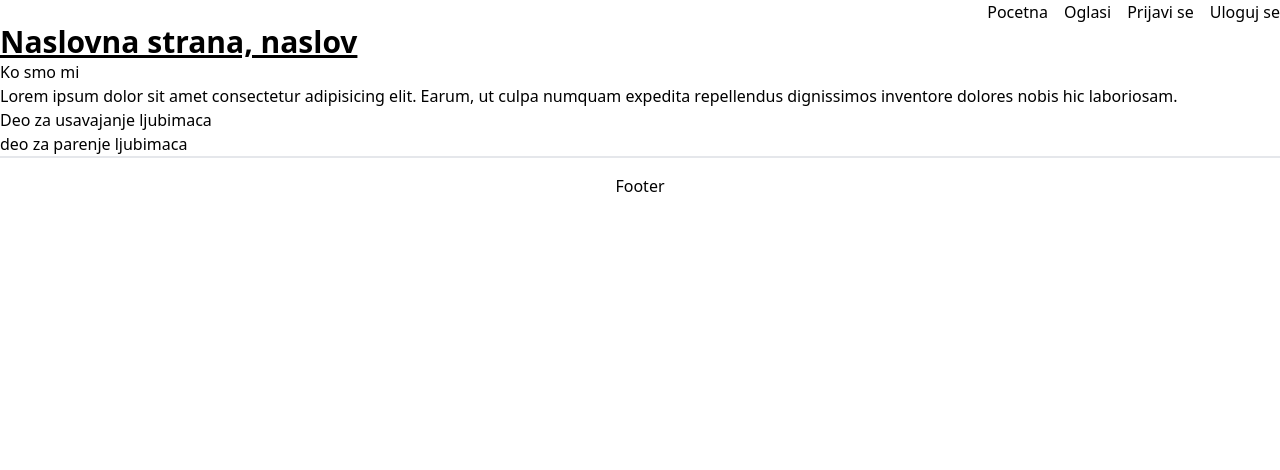
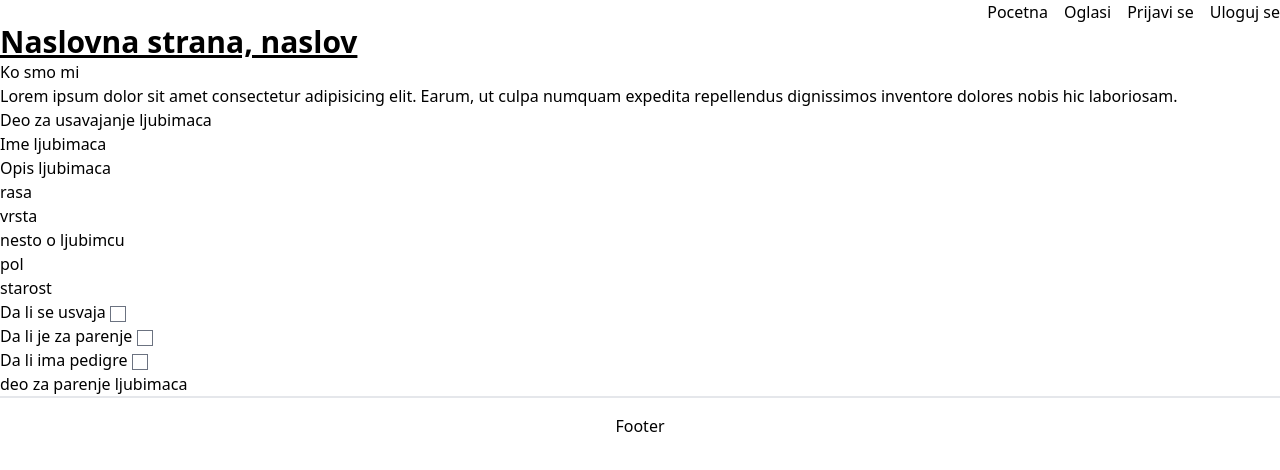
Before and after one commit to MilosIl/BreadGroup, a Next.js app: page / in a window 1280 px wide. Shown: the top 470 px of the page. Built offline with nearby package versions, Linux system fonts and the light colour scheme.

Commit message:
refactor: card

```diff
--- a/src/Components/Card.tsx
+++ b/src/Components/Card.tsx
@@ -1,20 +1,24 @@
 const Card = () => {
   return (
-    <div>
-      <h3>name</h3>
-      <p>description</p>
-      <p>gender</p>
-      <p>age</p>
+    <article>
+      <h3>Ime ljubimaca</h3>
+      <div>Opis ljubimaca
+        <p>rasa</p>
+        <p>vrsta</p>
+        <p>nesto o ljubimcu</p>
+      </div>
+      <p>pol</p>
+      <p>starost</p>
       <div>
-        Is it for adoption <input type='checkbox' name='adoption' />
+       Da li se usvaja <input type='checkbox' name='adoption' />
       </div>
       <div>
-        Is it for breeding <input type='checkbox' name='breeding' />
+        Da li je za parenje <input type='checkbox' name='breeding' />
       </div>
       <div>
-        pedigree <input type='checkbox' name='pedigree' />
+        Da li ima pedigre <input type='checkbox' name='pedigree' />
       </div>
-    </div>
+    </article>
   );
 };
 
--- a/src/pages/index.tsx
+++ b/src/pages/index.tsx
@@ -1,3 +1,4 @@
+import Card from '@/Components/Card';
 import Seo from '@/Components/Seo';
 import Footer from '@/layout/Footer';
 import Navbar from '@/layout/Navbar';
@@ -22,7 +23,9 @@ export default function Home() {
       </div>
 
       <main>
-        <section>Deo za usavajanje ljubimaca</section>
+        <section>Deo za usavajanje ljubimaca
+          <Card/>
+        </section>
         <section>deo za parenje ljubimaca</section>
       </main>
       <Footer />
```
